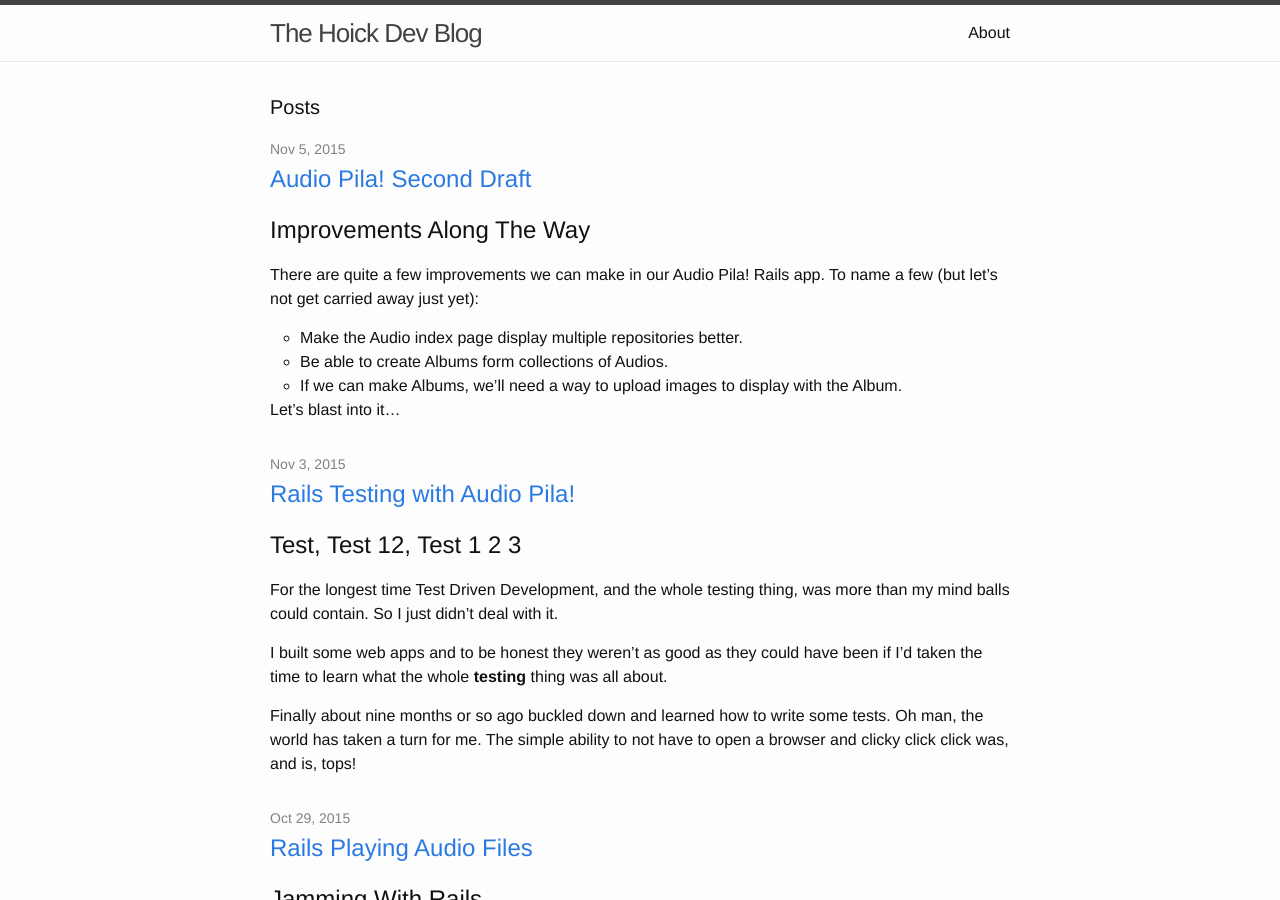
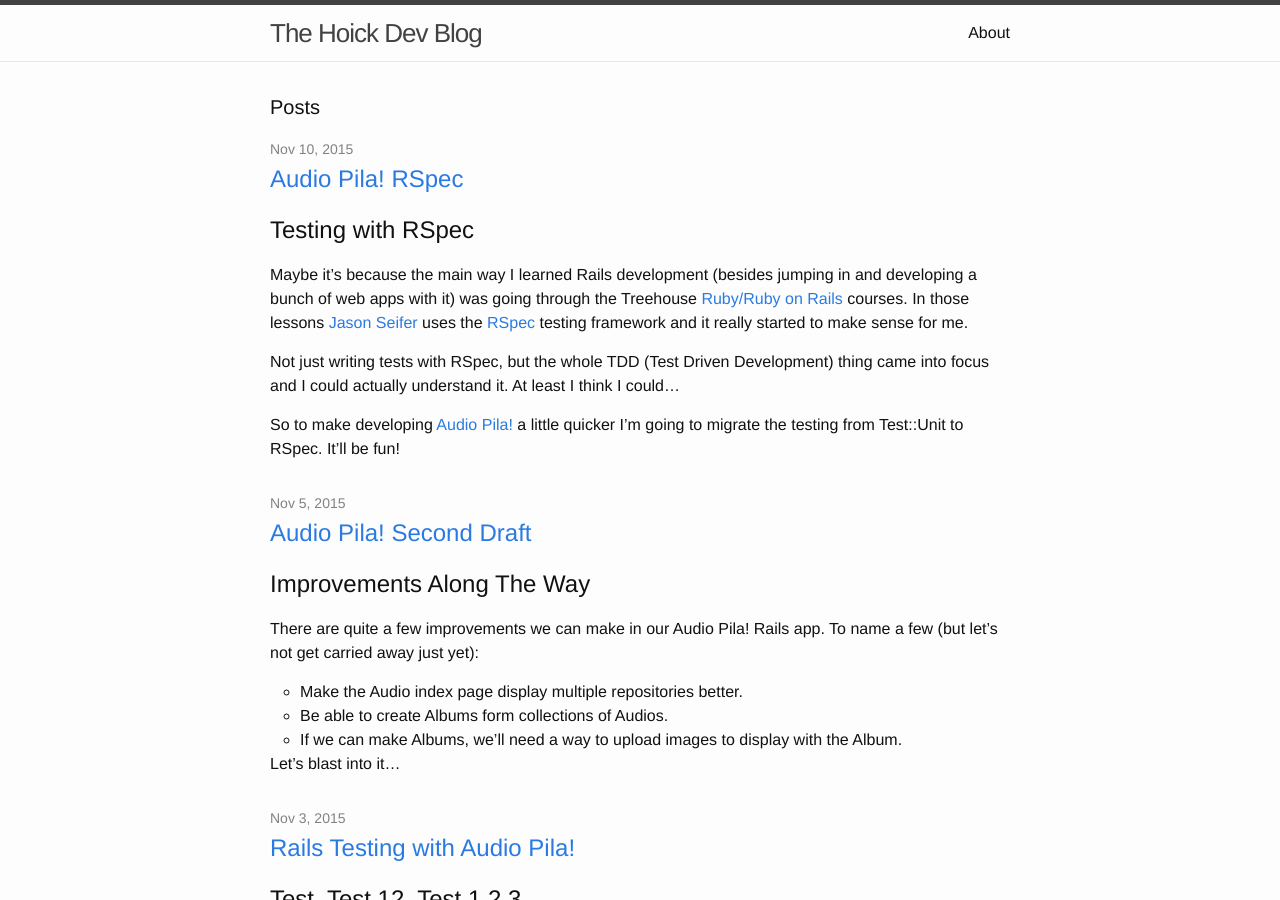
Before and after one commit to asommer70/devblog, a Jekyll site: the page built from index.html, in a window 1280 px wide and 900 px high. Built offline with Jekyll 4.4.1, drawn with Linux system fonts in a browser that asks for light colours; the list of posts is cut into pages by our own code.

Commit message:
Published Rails RSpec post.

```diff
--- a/_drafts/Draft/rails-audiopila-and-rspec -59-.markdown
+++ b/_posts/2015-11-10-rails-audiopila-and-rspec.markdown
@@ -1,4 +1,10 @@
-# Audio Pila! RSpec
+---
+title:  "Audio Pila! RSpec"
+date:   2015-11-10 13:05:00
+categories: rails audiopila testing
+layout: post
+image: rspec_cover.jpg
+---
 
 ## Testing with RSpec
 
@@ -7,6 +13,8 @@ Maybe it’s because the main way I learned Rails development (besides jumping i
 Not just writing tests with RSpec, but the whole TDD (Test Driven Development) thing came into focus and I could actually understand it.  At least I think I could…
 
 So to make developing [Audio Pila!](https://github.com/asommer70/audiopila-rails) a little quicker I’m going to migrate the testing from Test::Unit to RSpec.  It’ll be fun!
+
+<!--more-->
 
 ## Installing and Configuring RSpec
 
```
Also changed, not shown: img/rspec_cover.jpg (added).
